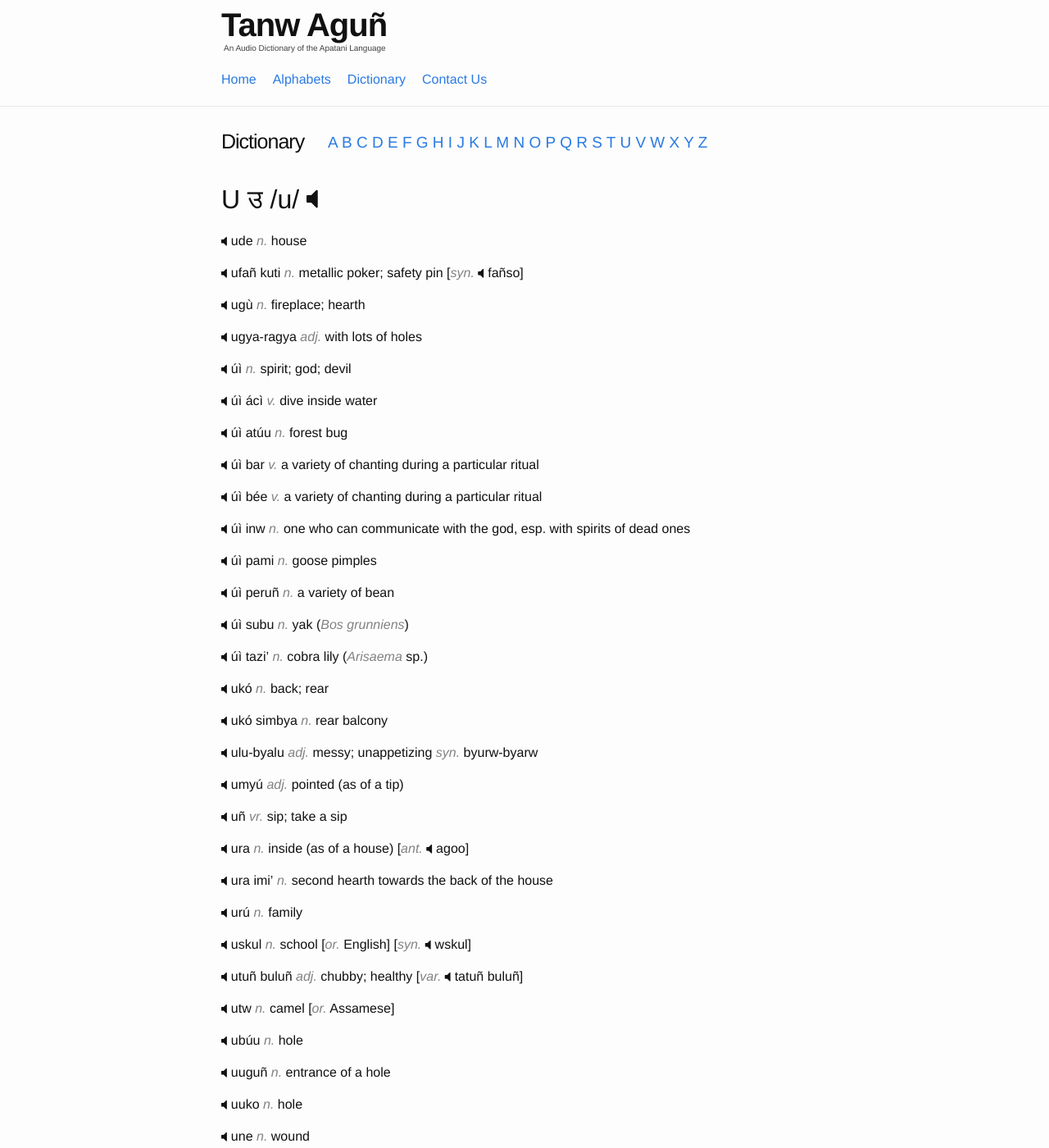
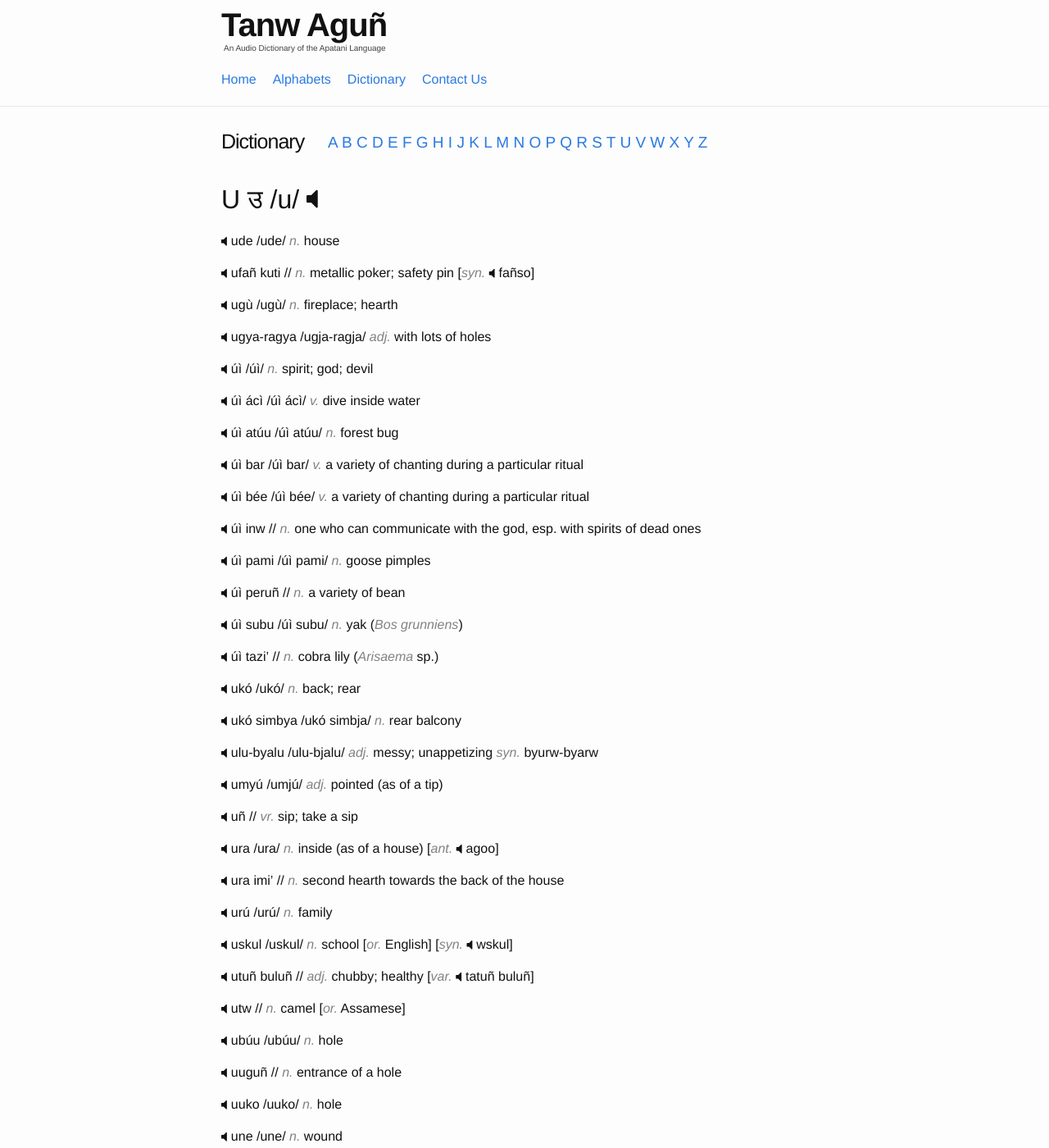
Before and after one commit to hacksparrow/language.apatani.org, a Jekyll site: the page built from dictionary/u.md, in a window 1280 px wide and 1400 px high. Shown: the whole window at 82% size. Built offline with Jekyll 4.4.1, drawn with Linux system fonts in a browser that asks for light colours; nearby versions of some CDN libraries; comment, search, counter and statistics services are not loaded; some of the changed text lies outside the part shown.

Commit message:
Update u.md

```diff
--- a/dictionary/u.md
+++ b/dictionary/u.md
@@ -6,119 +6,119 @@ devanagari: उ
 ipa: u
 ---
 
-__ude__	_n._	house
+__ude__	/ude/ _n._	house
 
 
-__ufañ kuti__	_n._	metallic poker; safety pin	[_syn._	fañso]
+__ufañ kuti__	// _n._	metallic poker; safety pin	[_syn._	fañso]
 
 
-__ugù__	_n._	fireplace; hearth
+__ugù__	/ugù/ _n._	fireplace; hearth
 
 
-__ugya-ragya__	_adj._	with lots of holes
+__ugya-ragya__	/ugja-ragja/ _adj._	with lots of holes
 
 
-__úì__	_n._	spirit; god; devil
+__úì__	/úì/ _n._	spirit; god; devil
 
 
-__úì  ácì__	_v._	dive inside water
+__úì  ácì__	/úì ácì/ _v._	dive inside water
 
 
-__úì atúu__	_n._	forest bug
+__úì atúu__	/úì atúu/ _n._	forest bug
 
 
-__úì bar__	_v._	a variety of chanting during a particular ritual
+__úì bar__	/úì bar/ _v._	a variety of chanting during a particular ritual
 
 
-__úì bée__	_v._	a variety of chanting during a particular ritual
+__úì bée__	/úì bée/ _v._	a variety of chanting during a particular ritual
 
 
-__úì inw__	_n._	one who can communicate with the god, esp. with spirits of dead ones
+__úì inw__	// _n._	one who can communicate with the god, esp. with spirits of dead ones
 
 
-__úì pami__	_n._	goose pimples
+__úì pami__	/úì pami/ _n._	goose pimples
 
 
-__úì peruñ__	_n._	a variety of bean
+__úì peruñ__	// _n._	a variety of bean
 
 
-__úì subu__	_n._	yak (_Bos grunniens_)
+__úì subu__	/úì subu/ _n._	yak (_Bos grunniens_)
 
 
-__úì tazi'__	_n._	cobra lily (_Arisaema_ sp.)
+__úì tazi'__	// _n._	cobra lily (_Arisaema_ sp.)
 
 
-__ukó__	_n._	back; rear
+__ukó__	/ukó/ _n._	back; rear
 
 
-__ukó simbya__	_n._	rear balcony
+__ukó simbya__	/ukó simbja/ _n._	rear balcony
 
 
-__ulu-byalu__	_adj._	messy; unappetizing	_syn._	byurw-byarw
+__ulu-byalu__	/ulu-bjalu/ _adj._	messy; unappetizing	_syn._	byurw-byarw
 
 
-__umyú__	_adj._	pointed (as of a tip)
+__umyú__	/umjú/ _adj._	pointed (as of a tip)
 
 
-__uñ__	_vr._	sip; take a sip
+__uñ__	// _vr._	sip; take a sip
 
 
 
-__ura__	_n._	inside (as of a house)	[_ant._	agoo]
+__ura__	/ura/ _n._	inside (as of a house)	[_ant._	agoo]
 
 
-__ura imi'__	_n._	second hearth towards the back of the house
+__ura imi'__	// _n._	second hearth towards the back of the house
 
 
-__urú__	_n._	family
+__urú__	/urú/ _n._	family
 
 
-__uskul__	_n._	school	[_or._	English]	[_syn._	wskul]
+__uskul__	/uskul/ _n._	school	[_or._	English]	[_syn._	wskul]
 
 
-__utuñ buluñ__	_adj._	chubby; healthy	[_var._	tatuñ buluñ]
+__utuñ buluñ__	// _adj._	chubby; healthy	[_var._	tatuñ buluñ]
 
 
-__utw__	_n._	camel	[_or._	Assamese]
+__utw__	// _n._	camel	[_or._	Assamese]
 
 
-__ubúu__	_n._	hole
+__ubúu__	/ubúu/ _n._	hole
 
 
-__uuguñ__	_n._	entrance of a hole
+__uuguñ__	// _n._	entrance of a hole
 
 
-__uuko__	_n._	hole
+__uuko__	/uuko/ _n._	hole
 
 
-__une__	_n._	wound
+__une__	/une/ _n._	wound
 
 
-__une gwkor__	_n._	scar
+__une gwkor__	// _n._	scar
 
 
-__une ceñxo__	_n._	crust over a wound
+__une ceñxo__	// _n._	crust over a wound
 
 
-__une pagw__	_v._	get wounded
+__une pagw__	// _v._	get wounded
 
 
-__uunw__	_n._	main entrance of a hole	[_ant._	uusvr]
+__uunw__	// _n._	main entrance of a hole	[_ant._	uusvr]
 
 
-__uurañ__	_adj._	deep	[_syn._	aarañ]	[_ant._	uuxa']
+__uurañ__	// _adj._	deep	[_syn._	aarañ]	[_ant._	uuxa']
 
 
-__uurò__	_adj._	big (of hole)	[_ant._	uuzó]
+__uurò__	/uurò/ _adj._	big (of hole)	[_ant._	uuzó]
 
 
-__uro__	_adv._	forcefully; strongly
+__uro__	/uro/ _adv._	forcefully; strongly
 
 
-__uusvr__	_n._	exist of a hole	[_ant._	uunw]
+__uusvr__	// _n._	exist of a hole	[_ant._	uunw]
 
 
-__uuxa'__	_adj._	shallow	[_syn._	aaxa']	[_ant._	ùurañ]
+__uuxa'__	// _adj._	shallow	[_syn._	aaxa']	[_ant._	ùurañ]
 
 
-__uuzó__	_adj._	small (of hole)	[_ant._	uurò]
+__uuzó__	// _adj._	small (of hole)	[_ant._	uurò]
```
